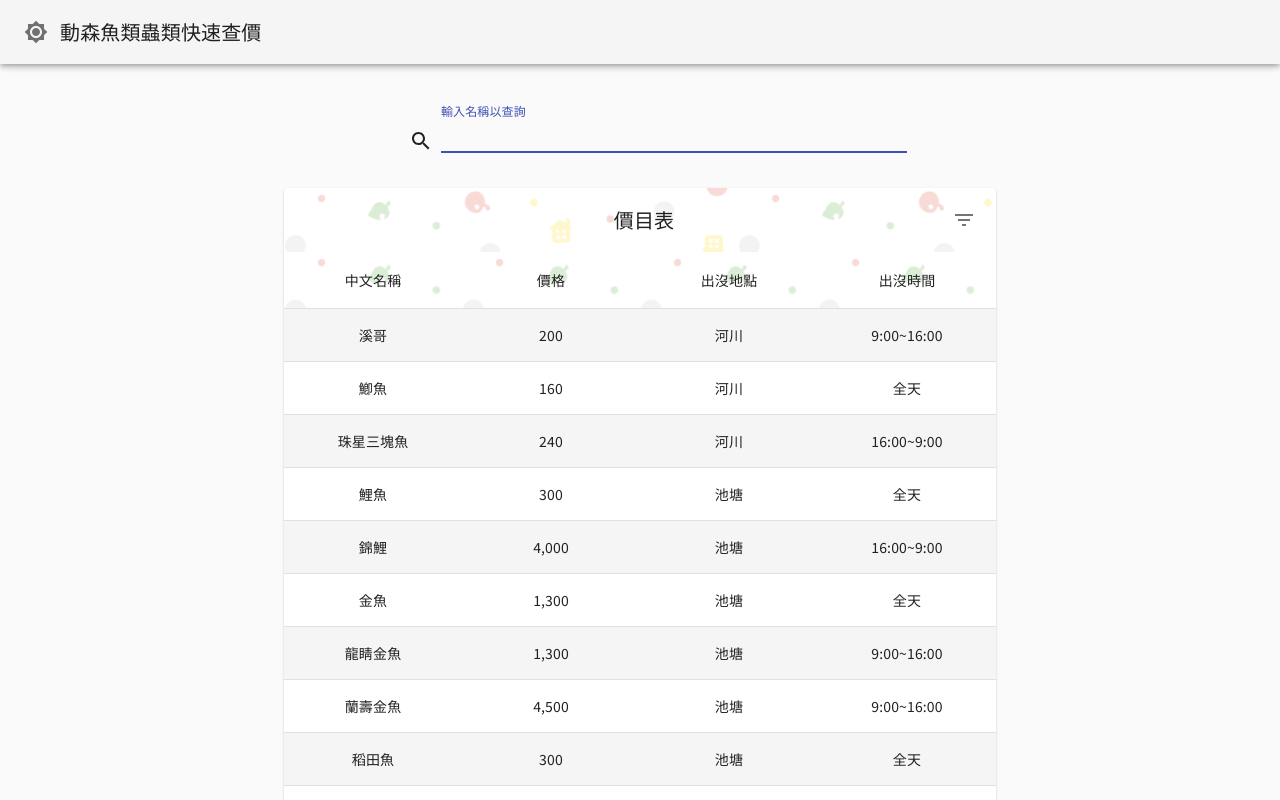
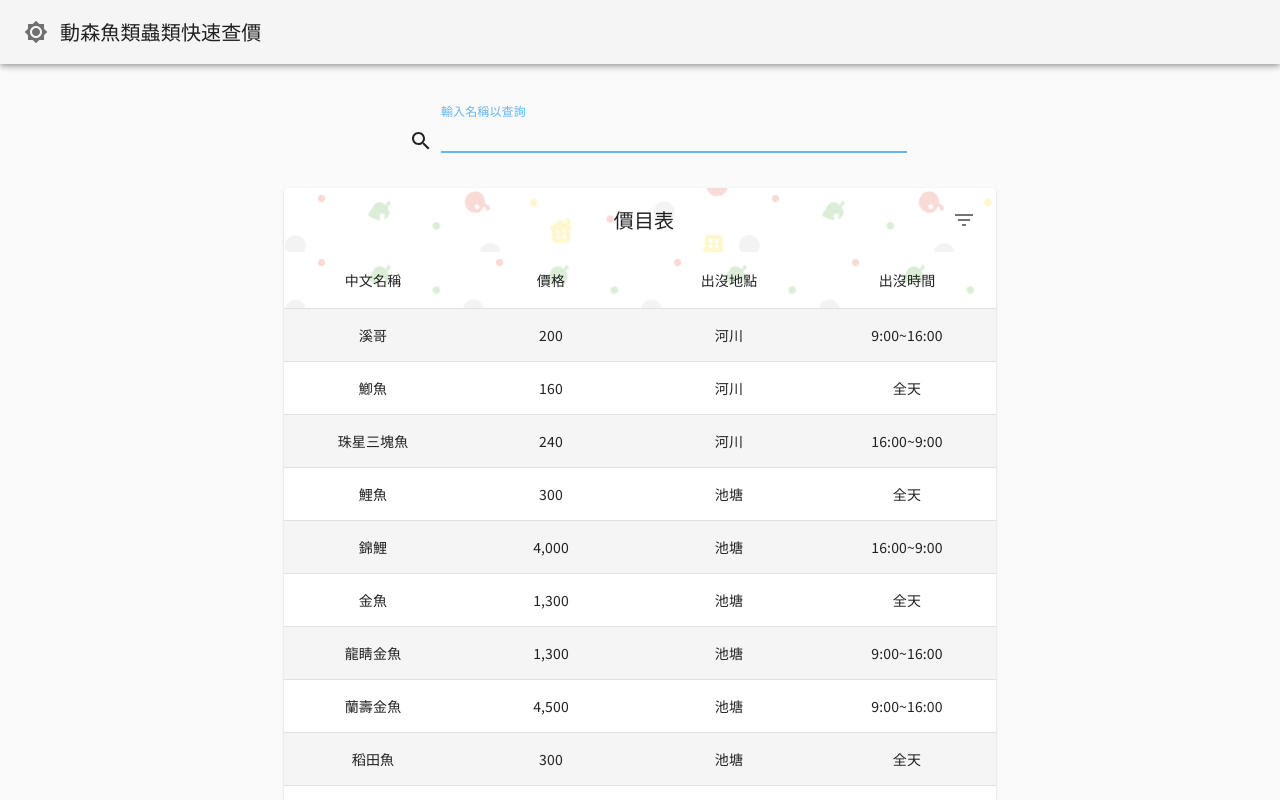
Before and after one commit to yirueilu-b/AnimalCrossingPrice, a React (Create React App) app: page / in a window 1280 px wide. Shown: the top 800 px of the page. Built offline with nearby package versions, Linux system fonts and the light colour scheme; the HTML template or start-up script is replaced by a standard one.

Commit message:
Modify color of textField

```diff
--- a/src/Component/Option.js
+++ b/src/Component/Option.js
@@ -12,6 +12,26 @@
         height: 96,
     },
     textField: {
+        // '& label.Mui-focused': {
+        //     color: 'white',
+        // },
+        '& .MuiInput-underline:after': {
+            borderBottomColor: theme.palette.info.light,
+        },
+        // '& .MuiOutlinedInput-root': {
+        //     '& fieldset': {
+        //         borderColor: 'white',
+        //     },
+        //     '&:hover fieldset': {
+        //         borderColor: 'white',
+        //     },
+        //     '&.Mui-focused fieldset': {
+        //         borderColor: theme.palette.info.light,
+        //     },
+        // },
+        "& .Mui-focused": {
+            color: theme.palette.info.light,
+        },
     },
 //style for font size
     resize: {
```
